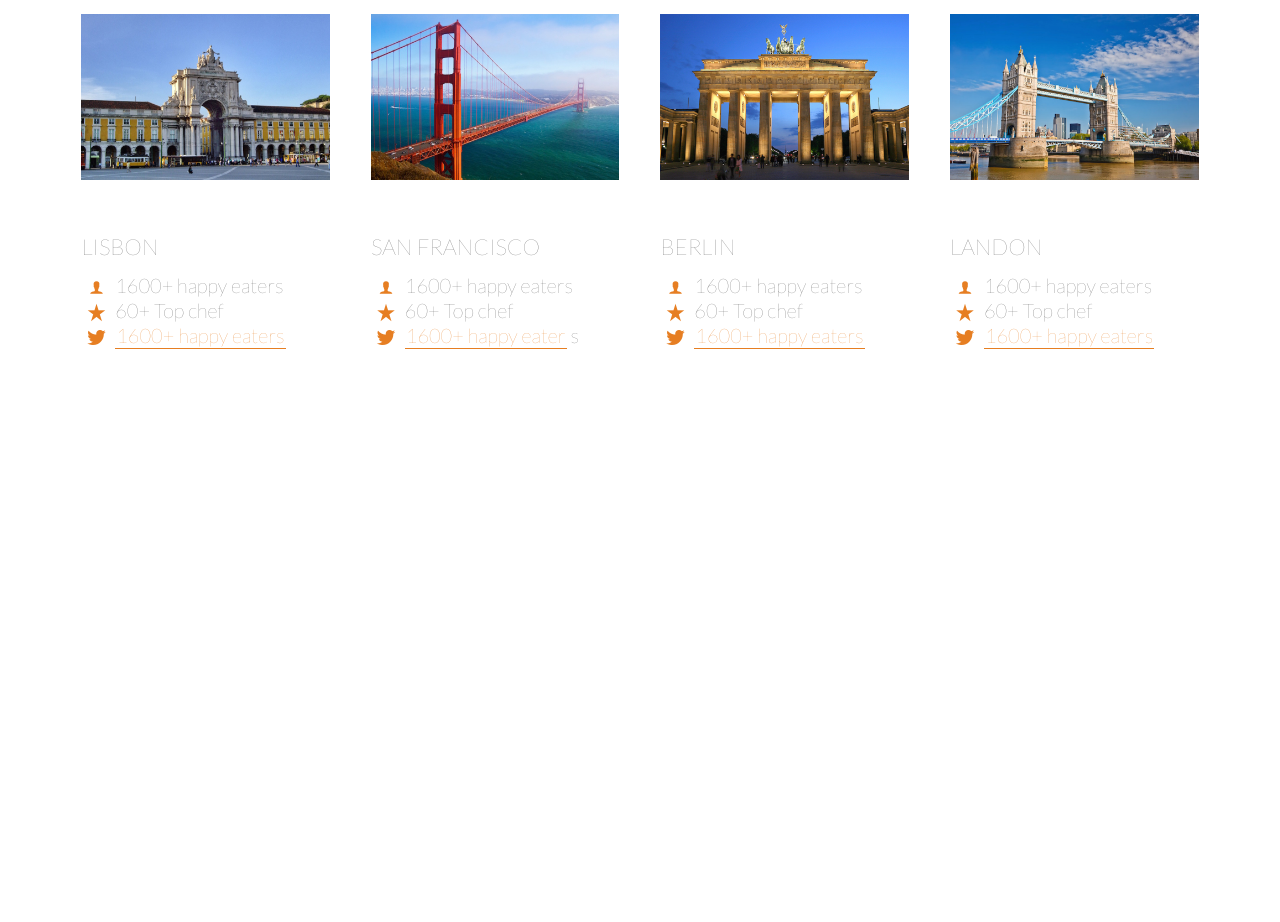
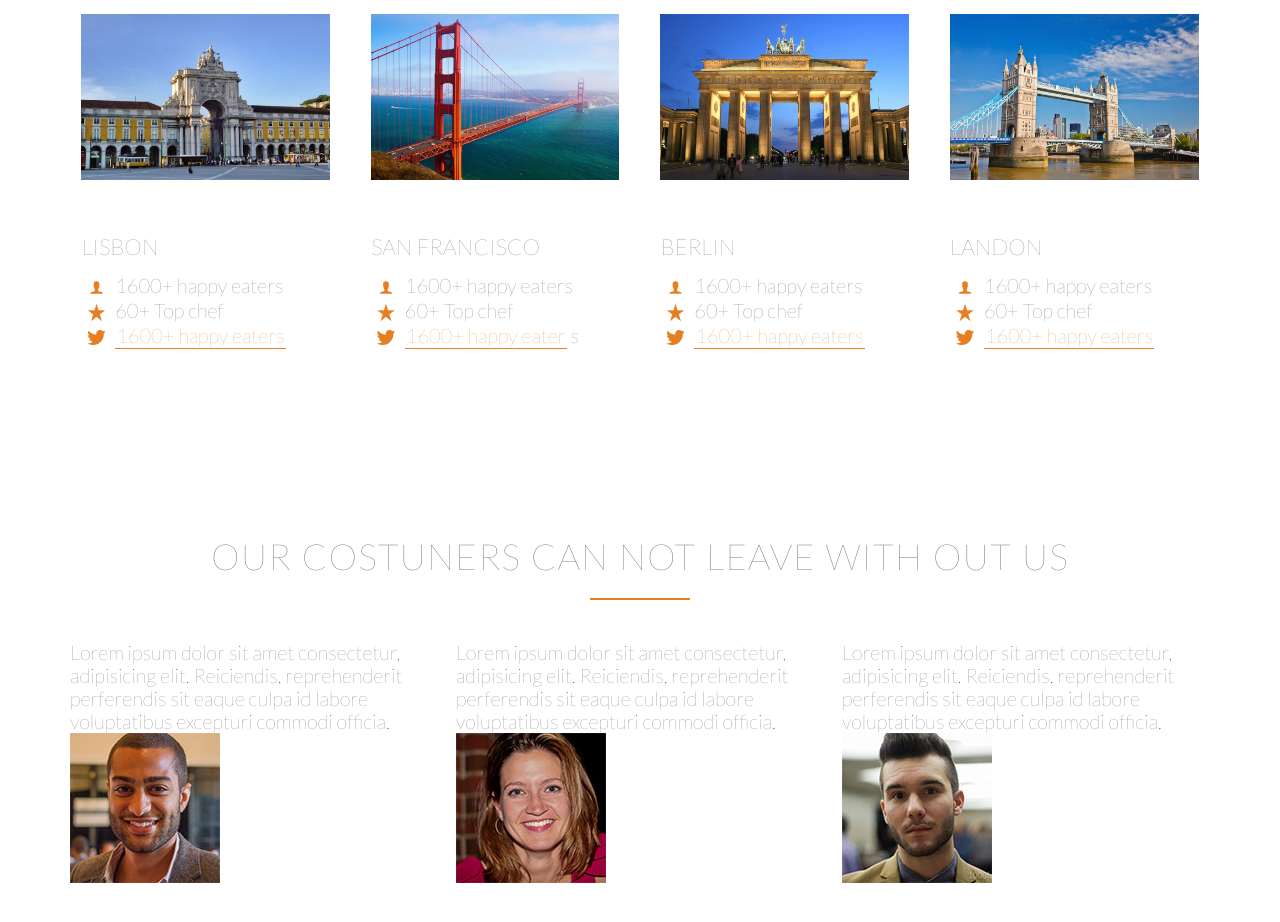
Before and after one commit to jonathan1965/The-killer, a plain HTML site: page index.html in a window 1280 px wide. Shown: the part 2784-3706 px from the top of the page. Before the commit the page ends 3402 px from the top, so only its background shows below. Drawn offline with Linux system fonts and the light colour scheme; files whose address does not match are found by name.

Commit message:
make it better

```diff
--- a/index.html
+++ b/index.html
@@ -242,7 +242,34 @@
 
      <section class='section-testimony'>
      <div class='row'>
+       <h2>our costuners can not leave with out Us</h2>
      </div>
+     <div class="row">
+     <div class="col span-1-of-3">
+     <blockquote>
+       Lorem ipsum dolor sit amet consectetur, adipisicing elit. Reiciendis,
+        reprehenderit perferendis sit eaque culpa id labore voluptatibus excepturi commodi officia.
+       <cite><img src="resources/img/customer-1.jpg" alt=""></cite>
+     </blockquote>
+
+     </div>
+     <div class="col span-1-of-3">
+      <blockquote>
+        Lorem ipsum dolor sit amet consectetur, adipisicing elit. Reiciendis,
+         reprehenderit perferendis sit eaque culpa id labore voluptatibus excepturi commodi officia.
+        <cite><img src="resources/img/customer-2.jpg" alt=""></cite>
+      </blockquote>
+
+      </div>
+      <div class="col span-1-of-3">
+        <blockquote>
+          Lorem ipsum dolor sit amet consectetur, adipisicing elit. Reiciendis,
+           reprehenderit perferendis sit eaque culpa id labore voluptatibus excepturi commodi officia.
+          <cite><img src="resources/img/customer-3.jpg" alt=""></cite>
+        </blockquote>
+
+        </div>
+      </div>
      </section>
 </body>
 </html>
```
